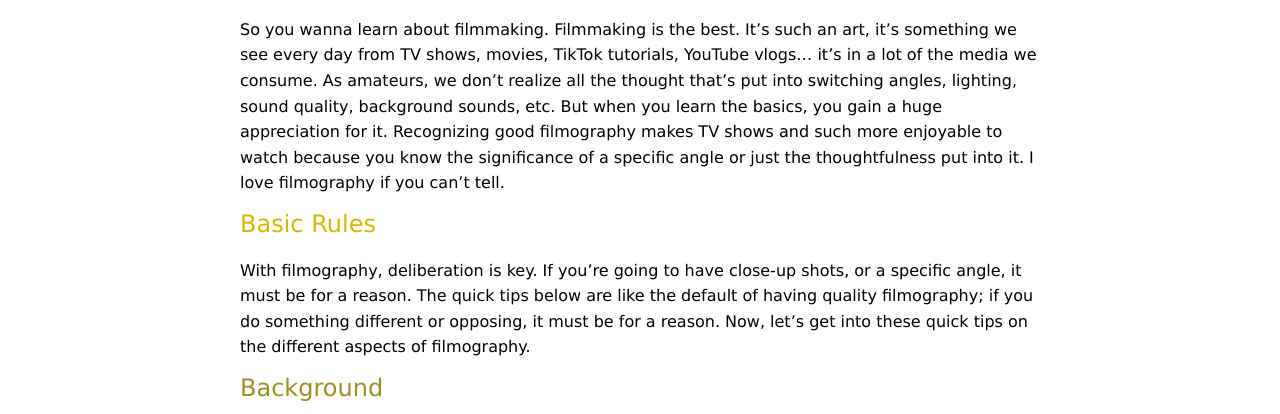
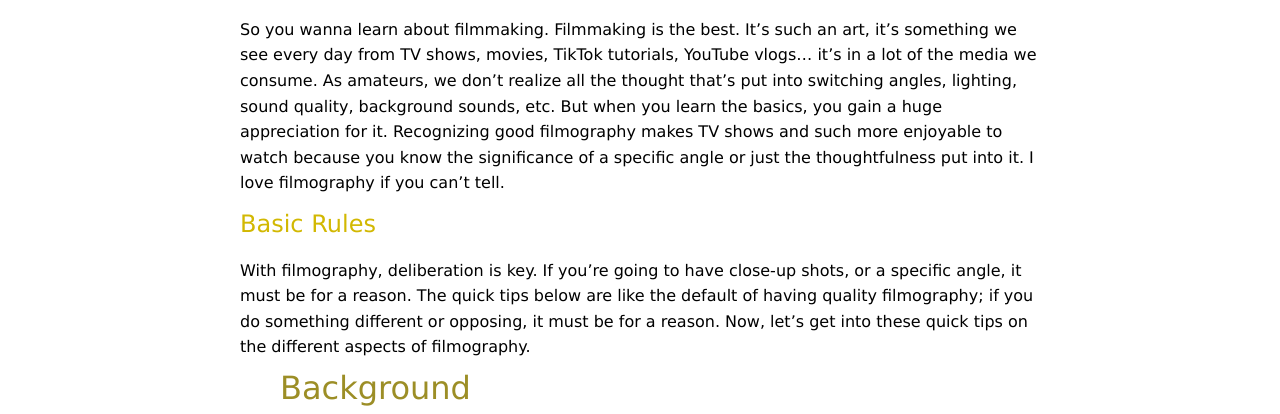
Before and after one commit to chinanuokum/chinanuokum.github.io, a plain HTML site: page dig-knowledge/filmography/index.html in a window 1280 px wide. Shown: the part 340-754 px from the top of the page. Drawn offline with Linux system fonts and the light colour scheme; a web font is replaced by a local one.

Commit message:
Update overall-style.css

```diff
--- a/overall-style.css
+++ b/overall-style.css
@@ -76,9 +76,9 @@ body {
 }
 
 .content-notes-header {
-    margin: 0 0 80px 0;
+    margin: 0 0 0 40px;
     font-weight: 200;
-    font-size: 1.5em;
+    font-size: 2em;
     color: var(--colour-3);
 }
 
```
